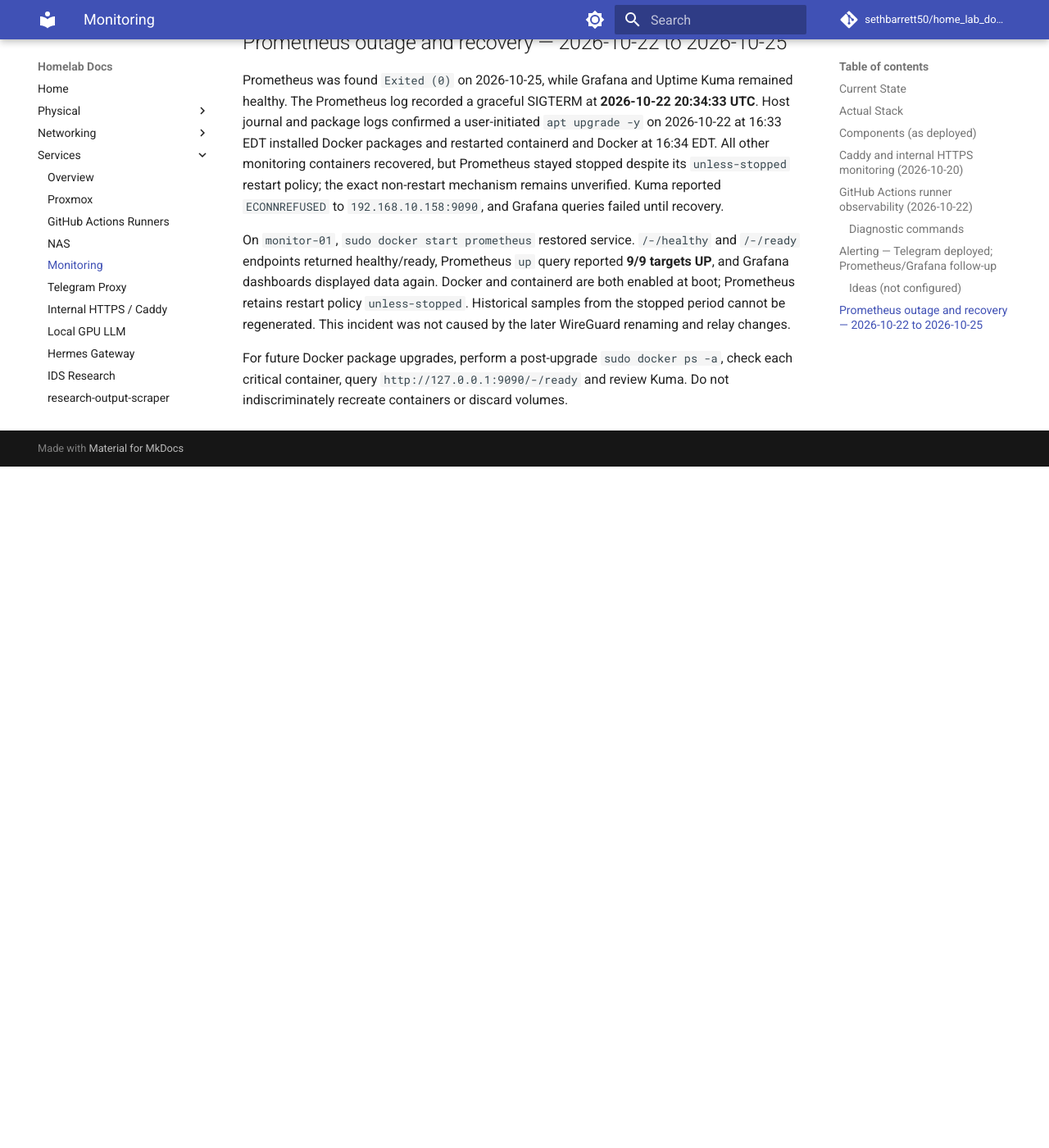
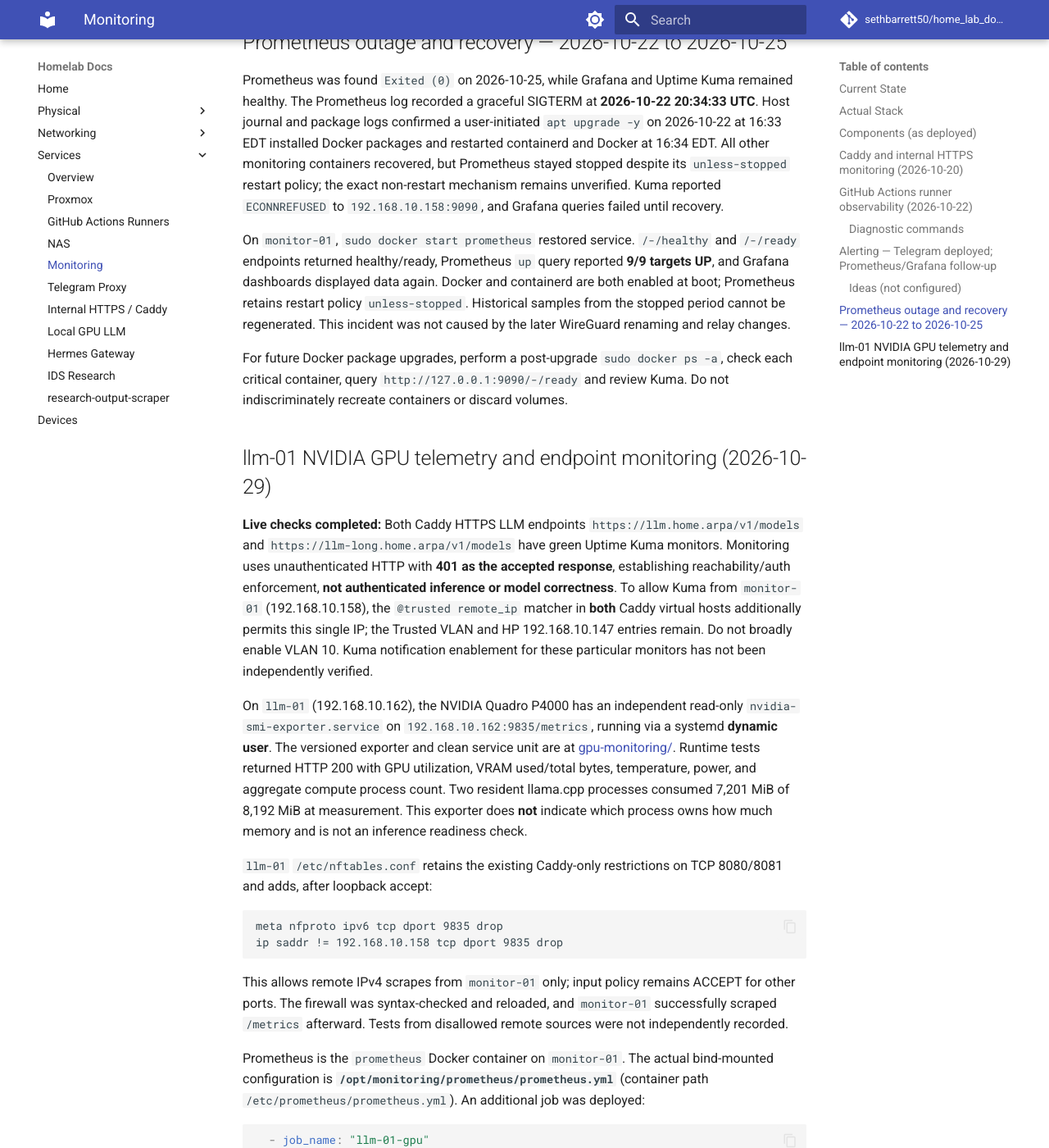
Before and after one commit to sethbarrett50/home_lab_docs, an MkDocs documentation site: the page built from docs/services/monitoring.md, in a window 1280 px wide and 1400 px high, scrolled down 5844 px. Shown: the whole window at 82% size. Built offline with MkDocs 1.6.1 and Material for MkDocs 9.7.7, drawn with Linux system fonts in a browser that asks for light colours; comment, search, counter and statistics services are not loaded; before the commit the page ends 6413 px from its top, so only the background shows below that; some of the changed text lies outside the part shown.

Commit message:
docs(monitoring): record deployed GPU monitoring and Kuma allowlist

````diff
--- a/docs/services/monitoring.md
+++ b/docs/services/monitoring.md
@@ -252,3 +252,43 @@
 On `monitor-01`, `sudo docker start prometheus` restored service. `/-/healthy` and `/-/ready` endpoints returned healthy/ready, Prometheus `up` query reported **9/9 targets UP**, and Grafana dashboards displayed data again. Docker and containerd are both enabled at boot; Prometheus retains restart policy `unless-stopped`. Historical samples from the stopped period cannot be regenerated. This incident was not caused by the later WireGuard renaming and relay changes.
 
 For future Docker package upgrades, perform a post-upgrade `sudo docker ps -a`, check each critical container, query `http://127.0.0.1:9090/-/ready` and review Kuma. Do not indiscriminately recreate containers or discard volumes.
+
+## llm-01 NVIDIA GPU telemetry and endpoint monitoring (2026-10-29)
+
+**Live checks completed:** Both Caddy HTTPS LLM endpoints `https://llm.home.arpa/v1/models` and `https://llm-long.home.arpa/v1/models` have green Uptime Kuma monitors. Monitoring uses unauthenticated HTTP with **401 as the accepted response**, establishing reachability/auth enforcement, **not authenticated inference or model correctness**. To allow Kuma from `monitor-01` (192.168.10.158), the `@trusted remote_ip` matcher in **both** Caddy virtual hosts additionally permits this single IP; the Trusted VLAN and HP 192.168.10.147 entries remain. Do not broadly enable VLAN 10. Kuma notification enablement for these particular monitors has not been independently verified.
+
+On `llm-01` (192.168.10.162), the NVIDIA Quadro P4000 has an independent read-only `nvidia-smi-exporter.service` on `192.168.10.162:9835/metrics`, running via a systemd **dynamic user**. The versioned exporter and clean service unit are at [gpu-monitoring/](gpu-monitoring/). Runtime tests returned HTTP 200 with GPU utilization, VRAM used/total bytes, temperature, power, and aggregate compute process count. Two resident llama.cpp processes consumed 7,201 MiB of 8,192 MiB at measurement. This exporter does **not** indicate which process owns how much memory and is not an inference readiness check.
+
+`llm-01` `/etc/nftables.conf` retains the existing Caddy-only restrictions on TCP 8080/8081 and adds, after loopback accept:
+
+```nft
+meta nfproto ipv6 tcp dport 9835 drop
+ip saddr != 192.168.10.158 tcp dport 9835 drop
+```
+
+This allows remote IPv4 scrapes from `monitor-01` only; input policy remains ACCEPT for other ports. The firewall was syntax-checked and reloaded, and `monitor-01` successfully scraped `/metrics` afterward. Tests from disallowed remote sources were not independently recorded.
+
+Prometheus is the `prometheus` Docker container on `monitor-01`. The actual bind-mounted configuration is **`/opt/monitoring/prometheus/prometheus.yml`** (container path `/etc/prometheus/prometheus.yml`). An additional job was deployed:
+
+```yaml
+  - job_name: "llm-01-gpu"
+    scrape_interval: 15s
+    metrics_path: /metrics
+    static_configs:
+      - targets: ["192.168.10.162:9835"]
+        labels:
+          host: "llm-01"
+          role: "gpu-inference"
+```
+
+`curl -X POST http://127.0.0.1:9090/-/reload` succeeded, target health became **up** with no scrape error (~29.5 ms), and PromQL returned **7.03 GiB** used VRAM. `docker exec prometheus promtool check config /etc/prometheus/prometheus.yml` returned SUCCESS. This makes **10 active targets** at verification. The dashboard's new GPU row is tracked in [infra-overview.json](dashboards/infra-overview.json); see [dashboard import and validation](dashboards/README.md) before deploying it.
+
+```bash
+# On monitor-01
+curl -fsSG --data-urlencode 'query=up{job="llm-01-gpu"}' \
+  http://127.0.0.1:9090/api/v1/query
+curl -fsS http://192.168.10.162:9835/metrics
+docker exec prometheus promtool check config /etc/prometheus/prometheus.yml
+```
+
+**Known limits:** No GPU Prometheus alert rules yet. Qwen3 8B and Qwen3.5 2B remain concurrently resident; adaptive model swapping and Codex-to-local fallback are not demonstrated by these monitoring checks. Grafana UI import/rendering of the newly generated JSON is pending live confirmation.
````
